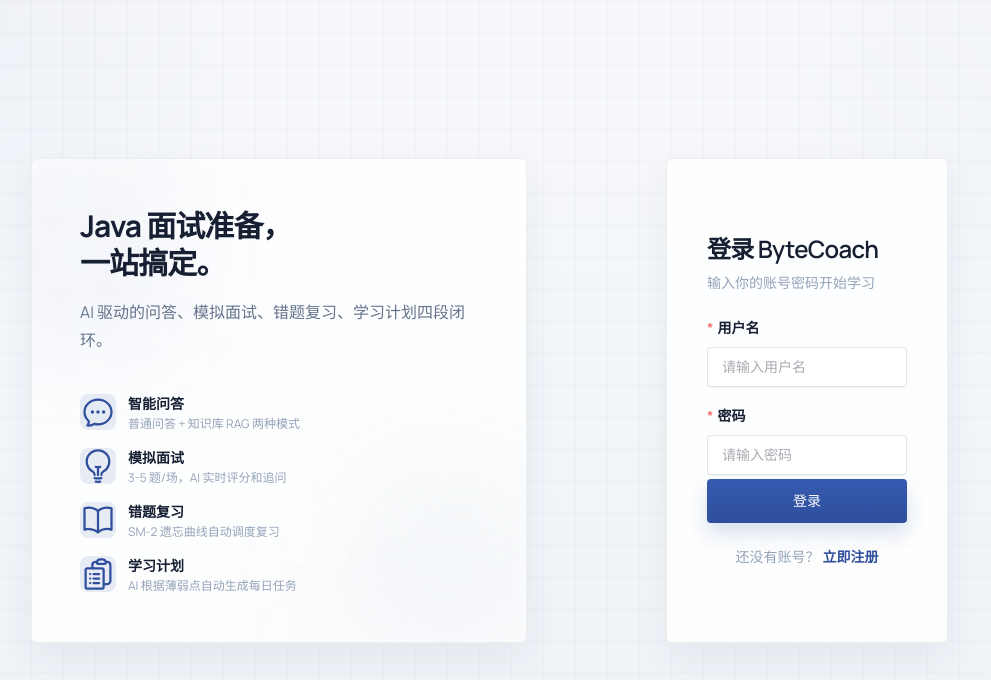
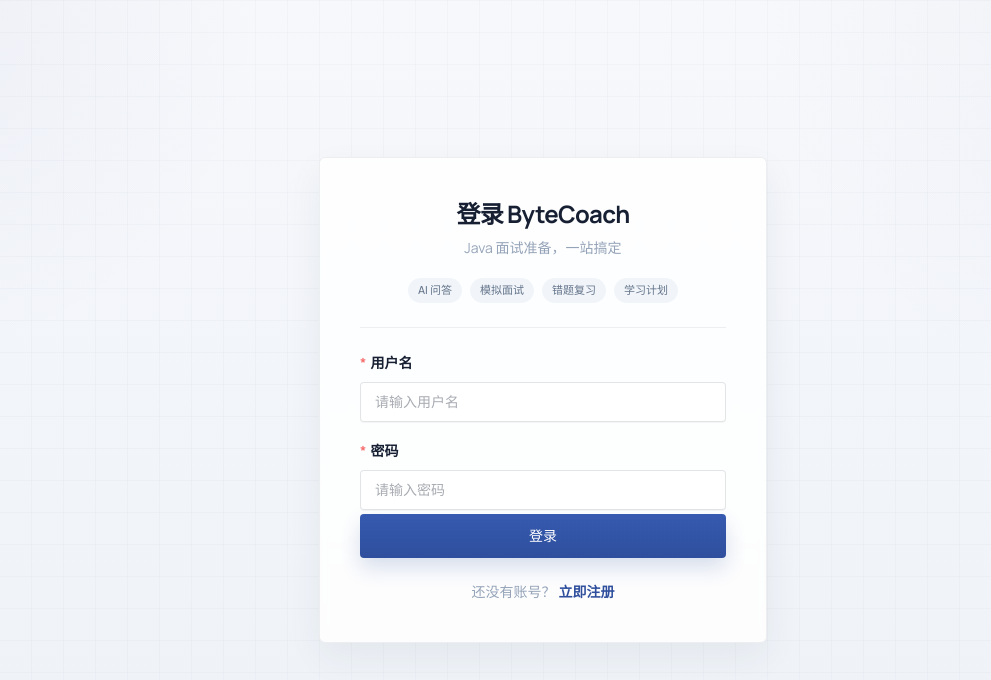
Before and after one commit to Sreehc/ByteCoach, a Vue app in the folder frontend/: page /login in a window 1280 px wide. Shown: the top 680 px of the page, without its empty margins (97-1088 px from the left). Built offline with nearby package versions, Linux system fonts and the light colour scheme.

Commit message:
redesign: 登录页合并为单面板
两面板 → 单面板居中卡片(max-w-md):
- 标题 '登录 ByteCoach' + 副标题
- 四个功能标签(AI 问答/模拟面试/错题复习/学习计划)
- 分割线 + 表单 + 登录按钮
- 底部注册链接
更简洁, 移动端体验更好

```diff
--- a/frontend/src/pages/auth/LoginPage.vue
+++ b/frontend/src/pages/auth/LoginPage.vue
@@ -1,46 +1,17 @@
 <template>
   <div class="flex min-h-screen items-center justify-center px-4 py-8">
-    <div class="w-full max-w-5xl lg:grid lg:gap-8 lg:grid-cols-[1fr_1fr]">
-      <!-- Left: Feature intro -->
-      <section class="paper-panel relative overflow-hidden p-8 md:p-12 hidden lg:flex items-center">
-        <div
-          class="absolute -left-12 top-0 h-48 w-48 -rotate-6 bg-[rgba(47,79,157,0.06)] blur-3xl"
-          style="border-radius: var(--radius-lg);"
-        ></div>
-        <div
-          class="absolute bottom-0 right-0 h-40 w-40 rotate-12 bg-[rgba(131,149,189,0.1)] blur-3xl"
-          style="border-radius: var(--radius-lg);"
-        ></div>
+    <section class="paper-panel w-full max-w-md p-8 md:p-10">
+      <h1 class="text-2xl font-bold tracking-[-0.03em] text-ink text-center">登录 ByteCoach</h1>
+      <p class="mt-2 text-sm text-slate-400 text-center">Java 面试准备，一站搞定</p>
 
-        <div class="relative w-full">
-          <h1 class="text-3xl font-bold tracking-[-0.03em] text-ink leading-tight">
-            Java 面试准备，<br>一站搞定。
-          </h1>
-          <p class="mt-4 text-base leading-7 text-slate-500 dark:text-slate-400">
-            AI 驱动的问答、模拟面试、错题复习、学习计划四段闭环。
-          </p>
+      <!-- Feature chips -->
+      <div class="mt-5 flex flex-wrap justify-center gap-2">
+        <span v-for="f in featureLabels" :key="f"
+          class="rounded-full bg-slate-100 dark:bg-slate-800 px-2.5 py-1 text-[11px] font-medium text-slate-500 dark:text-slate-400"
+        >{{ f }}</span>
+      </div>
 
-          <div class="mt-10 space-y-4">
-            <div v-for="feature in features" :key="feature.title" class="flex items-start gap-3">
-              <div class="flex h-9 w-9 shrink-0 items-center justify-center rounded-lg bg-accent/10 text-accent">
-                <svg class="h-4.5 w-4.5" fill="none" viewBox="0 0 24 24" stroke="currentColor" stroke-width="1.5">
-                  <path stroke-linecap="round" stroke-linejoin="round" :d="feature.icon" />
-                </svg>
-              </div>
-              <div>
-                <div class="text-sm font-semibold text-ink">{{ feature.title }}</div>
-                <div class="mt-0.5 text-xs text-slate-400">{{ feature.desc }}</div>
-              </div>
-            </div>
-          </div>
-        </div>
-      </section>
-
-      <!-- Right: Login form -->
-      <section class="paper-panel p-8 md:p-10 max-w-md mx-auto lg:max-w-none lg:flex lg:items-center">
-        <div class="w-full">
-          <h2 class="text-2xl font-semibold tracking-[-0.03em] text-ink">登录 ByteCoach</h2>
-          <p class="mt-2 text-sm text-slate-400">输入你的账号密码开始学习</p>
+      <div class="rule-divider mt-6"></div>
 
       <el-form ref="formRef" :model="form" :rules="rules" class="mt-6 space-y-1" label-position="top" @submit.prevent>
         <el-form-item label="用户名" prop="username">
@@ -89,9 +60,7 @@
         还没有账号？
         <RouterLink class="font-semibold text-accent hover:underline" to="/register">立即注册</RouterLink>
       </div>
-        </div>
     </section>
-    </div>
   </div>
 </template>
 
@@ -103,12 +72,7 @@
 import { fetchCaptchaApi } from '@/api/auth'
 import { useAuthStore } from '@/stores/auth'
 
-const features = [
-  { title: '智能问答', desc: '普通问答 + 知识库 RAG 两种模式', icon: 'M8.625 12a.375.375 0 11-.75 0 .375.375 0 01.75 0zm0 0H8.25m4.125 0a.375.375 0 11-.75 0 .375.375 0 01.75 0zm0 0H12m4.125 0a.375.375 0 11-.75 0 .375.375 0 01.75 0zm0 0h-.375M21 12c0 4.556-4.03 8.25-9 8.25a9.764 9.764 0 01-2.555-.337A5.972 5.972 0 015.41 20.97a5.969 5.969 0 01-.474-.065 4.48 4.48 0 00.978-2.025c.09-.457-.133-.901-.467-1.226C3.93 16.178 3 14.189 3 12c0-4.556 4.03-8.25 9-8.25s9 3.694 9 8.25z' },
-  { title: '模拟面试', desc: '3-5 题/场，AI 实时评分和追问', icon: 'M12 18v-5.25m0 0a6.01 6.01 0 001.5-.189m-1.5.189a6.01 6.01 0 01-1.5-.189m3.75 7.478a12.06 12.06 0 01-4.5 0m3.75 2.383a14.406 14.406 0 01-3 0M14.25 18v-.192c0-.983.658-1.823 1.508-2.316a7.5 7.5 0 10-7.517 0c.85.493 1.509 1.333 1.509 2.316V18' },
-  { title: '错题复习', desc: 'SM-2 遗忘曲线自动调度复习', icon: 'M12 6.042A8.967 8.967 0 006 3.75c-1.052 0-2.062.18-3 .512v14.25A8.987 8.987 0 016 18c2.305 0 4.408.867 6 2.292m0-14.25a8.966 8.966 0 016-2.292c1.052 0 2.062.18 3 .512v14.25A8.987 8.987 0 0018 18a8.967 8.967 0 00-6 2.292m0-14.25v14.25' },
-  { title: '学习计划', desc: 'AI 根据薄弱点自动生成每日任务', icon: 'M9 12h3.75M9 15h3.75M9 18h3.75m3 .75H18a2.25 2.25 0 002.25-2.25V6.108c0-1.135-.845-2.098-1.976-2.192a48.424 48.424 0 00-1.123-.08m-5.801 0c-.065.21-.1.433-.1.664 0 .414.336.75.75.75h4.5a.75.75 0 00.75-.75 2.25 2.25 0 00-.1-.664m-5.8 0A2.251 2.251 0 0113.5 2.25H15c1.012 0 1.867.668 2.15 1.586m-5.8 0c-.376.023-.75.05-1.124.08C9.095 4.01 8.25 4.973 8.25 6.108V8.25m0 0H4.875c-.621 0-1.125.504-1.125 1.125v11.25c0 .621.504 1.125 1.125 1.125h9.75c.621 0 1.125-.504 1.125-1.125V9.375c0-.621-.504-1.125-1.125-1.125H8.25zM6.75 12h.008v.008H6.75V12zm0 3h.008v.008H6.75V15zm0 3h.008v.008H6.75V18z' }
-]
+const featureLabels = ['AI 问答', '模拟面试', '错题复习', '学习计划']
 
 const router = useRouter()
 const route = useRoute()
@@ -138,7 +102,7 @@
     captchaKey.value = response.data.key
     captchaImage.value = response.data.image
   } catch {
-    // Silently fail - captcha is optional enhancement
+    // Silently fail
   }
 }
 
@@ -163,7 +127,6 @@
     }
     const data = await authStore.login(payload)
 
-    // Check if 2FA is required
     if (data.requires2fa && data.tempToken) {
       await router.push({
         path: '/verify-2fa',
```
Lines whose indentation alone changed are shown as unchanged.
